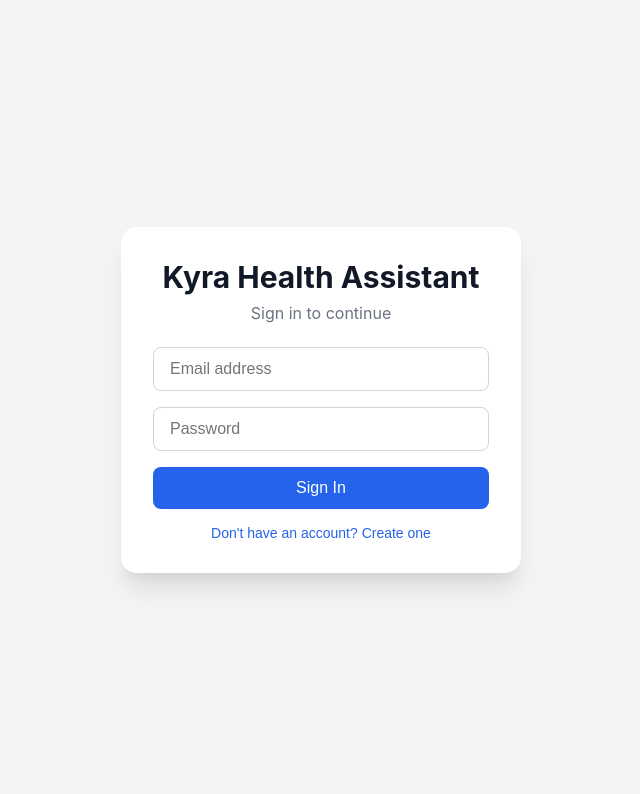
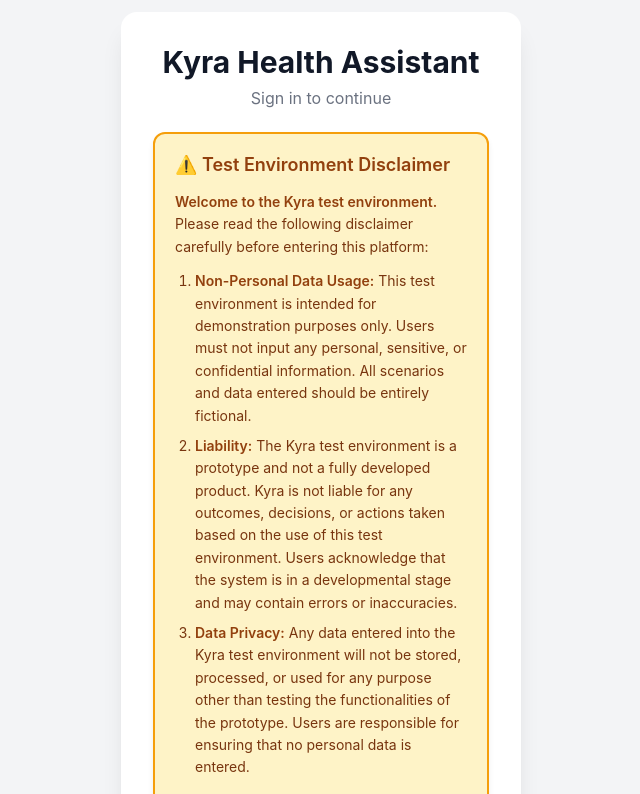
Before and after one commit to kyrahealth/kyra, a React (Vite) app in the folder frontend/: page / in a window 1280 px wide. Shown: the top 794 px of the page, without its empty margins (319-959 px from the left). Built offline with nearby package versions, Linux system fonts and the light colour scheme; no server answers.

Commit message:
backend production fix and add coversation starter

```diff
--- a/frontend/src/api.ts
+++ b/frontend/src/api.ts
@@ -52,6 +52,8 @@
       }
     }),
 
+
+
   getSessions: () =>
     apiRequest("/chat/sessions"),
 
--- a/frontend/src/components/Login.tsx
+++ b/frontend/src/components/Login.tsx
@@ -113,6 +113,20 @@
         <p className="login-subtitle">
           {isSignUp ? "Create your account to get started" : "Sign in to continue"}
         </p>
+
+        {/* Test Environment Disclaimer */}
+        <div className="disclaimer-box">
+          <h3 className="disclaimer-title">⚠️ Test Environment Disclaimer</h3>
+          <div className="disclaimer-content">
+            <p><strong>Welcome to the Kyra test environment.</strong> Please read the following disclaimer carefully before entering this platform:</p>
+            <ol>
+              <li><strong>Non-Personal Data Usage:</strong> This test environment is intended for demonstration purposes only. Users must not input any personal, sensitive, or confidential information. All scenarios and data entered should be entirely fictional.</li>
+              <li><strong>Liability:</strong> The Kyra test environment is a prototype and not a fully developed product. Kyra is not liable for any outcomes, decisions, or actions taken based on the use of this test environment. Users acknowledge that the system is in a developmental stage and may contain errors or inaccuracies.</li>
+              <li><strong>Data Privacy:</strong> Any data entered into the Kyra test environment will not be stored, processed, or used for any purpose other than testing the functionalities of the prototype. Users are responsible for ensuring that no personal data is entered.</li>
+            </ol>
+            <p><em>By entering the Kyra test environment, you agree to comply with these terms and understand the limitations and intended use of this platform.</em></p>
+          </div>
+        </div>
 
         {error && (
           <div className="error-box">
--- a/frontend/src/components/MessageList.tsx
+++ b/frontend/src/components/MessageList.tsx
@@ -1,4 +1,4 @@
-import { useEffect, useRef } from 'react'
+import { useEffect, useRef, useMemo } from 'react'
 import MarkdownRenderer from './MarkdownRenderer'
 
 interface Message {
@@ -34,26 +34,27 @@
     </div>
   )
 
-  const EmptyState = () => (
-    <div className="empty-state">
-      <div className="empty-state-content">
-        <div className="empty-state-icon">
-          <svg fill="none" stroke="currentColor" viewBox="0 0 24 24">
-            <path strokeLinecap="round" strokeLinejoin="round" strokeWidth={2} d="M8 10h.01M12 10h.01M16 10h.01M9 16H5a2 2 0 01-2-2V6a2 2 0 012-2h14a2 2 0 012 2v8a2 2 0 01-2 2h-5l-5 5v-5z" />
-          </svg>
+  const GreetingMessage = useMemo(() => (
+    <div className="message-container kyra">
+      <div className="message-content">
+        <div className="message-header">
+          <div className="avatar small">K</div>
+          <span className="message-sender">Kyra</span>
         </div>
-        <p className="empty-state-title">Welcome! Ask me any health-related questions.</p>
-        <p className="empty-state-subtitle">I'm here to help with medical information and guidance.</p>
+        <div className="message-bubble kyra">
+          <p>Hey! How are you feeling today? 😊</p>
+          <p>I'm here to help with any health questions you might have. What's on your mind?</p>
+        </div>
       </div>
     </div>
-  )
-
-  if (messages.length === 0) {
-    return <EmptyState />
-  }
+  ), [])
 
   return (
     <div className="message-list">
+      {/* Always show Kyra's greeting first */}
+      {GreetingMessage}
+
+      {/* Then show all the actual chat messages */}
       {messages.map((message, i) => (
         <div
           key={message.id || i}
--- a/frontend/src/index.css
+++ b/frontend/src/index.css
@@ -97,6 +97,55 @@
 .form-button.loading {
   opacity: 0.6;
   cursor: not-allowed;
+}
+
+/* Disclaimer styles */
+.disclaimer-box {
+  background-color: #fef3c7;
+  border: 2px solid #f59e0b;
+  border-radius: 12px;
+  padding: 20px;
+  margin-bottom: 24px;
+  box-shadow: 0 4px 6px -1px rgba(0, 0, 0, 0.1);
+}
+
+.disclaimer-title {
+  color: #92400e;
+  font-size: 18px;
+  font-weight: 600;
+  margin-bottom: 16px;
+  display: flex;
+  align-items: center;
+  gap: 8px;
+}
+
+.disclaimer-content {
+  color: #78350f;
+  font-size: 14px;
+  line-height: 1.6;
+}
+
+.disclaimer-content p {
+  margin-bottom: 12px;
+}
+
+.disclaimer-content ol {
+  margin: 12px 0;
+  padding-left: 20px;
+}
+
+.disclaimer-content li {
+  margin-bottom: 8px;
+}
+
+.disclaimer-content strong {
+  color: #92400e;
+  font-weight: 600;
+}
+
+.disclaimer-content em {
+  font-style: italic;
+  color: #78350f;
 }
 
 .toggle-button {
```
Also changed, not shown: 1 other file (tests, documents, lock files or other folders).
